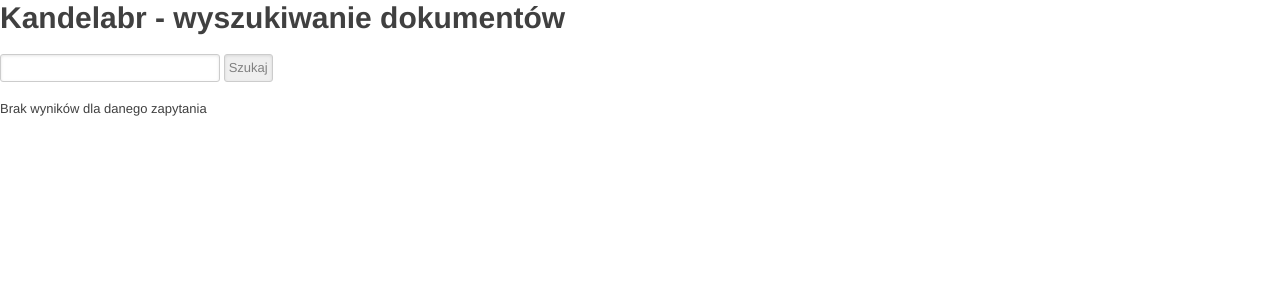
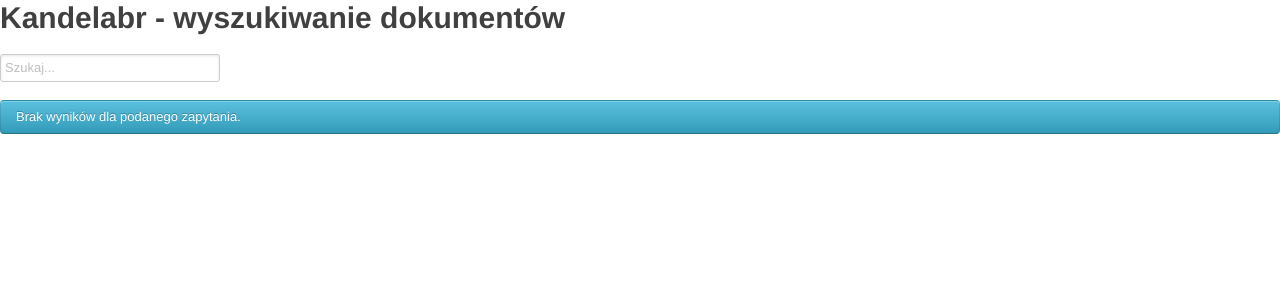
Before and after one commit to powerllamas/EZI, a Flask app: template templates/home.html in a window 1280 px wide. Shown: the top 300 px of the page. Run offline with Flask 2, Linux system fonts and the light colour scheme; the template is opened without the code that fills it, so the values that code supplies are empty; parts of the project's set-up code (start-up, migrations or seed data) failed here and were passed over.

Commit message:
changes in markup

```diff
--- a/server.py
+++ b/server.py
@@ -27,7 +27,7 @@ def home():
     if 'search' in request.args:
         question = request.args['search']
         found = tfidf.search(question)
-    return render_template('home.html', found=found)
+    return render_template('home.html', found=found, query=question)
 
 if __name__ == '__main__':
     port = int(os.environ.get("PORT", 5000))
--- a/templates/home.html
+++ b/templates/home.html
@@ -7,12 +7,13 @@
   <body>
     <h1>Kandelabr - wyszukiwanie dokumentów</h1>
     <form action=''>
-      <input type='search' name='search'/>
-      <input type='submit' value='Szukaj' />
+      <input type='search' placeholder="Szukaj..." name='search' value="{{ query }}" />
     </form>
     {% if found is not none %}
       {% if not found %}
-        <p>Brak wyników dla danego zapytania</p>
+        <div class="alert-message info">
+          <p>Brak wyników dla podanego zapytania.</p>
+        </div>
       {% else %}
       <table>
         <thead>
```
